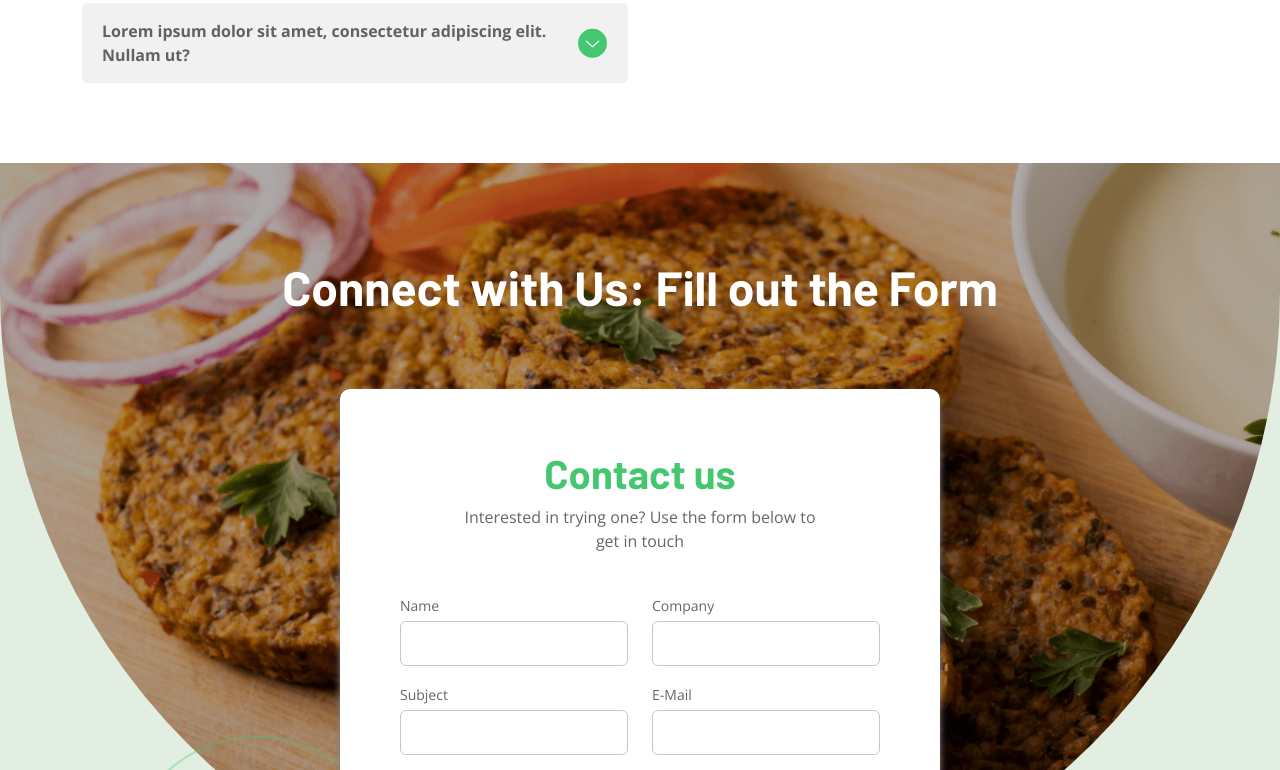
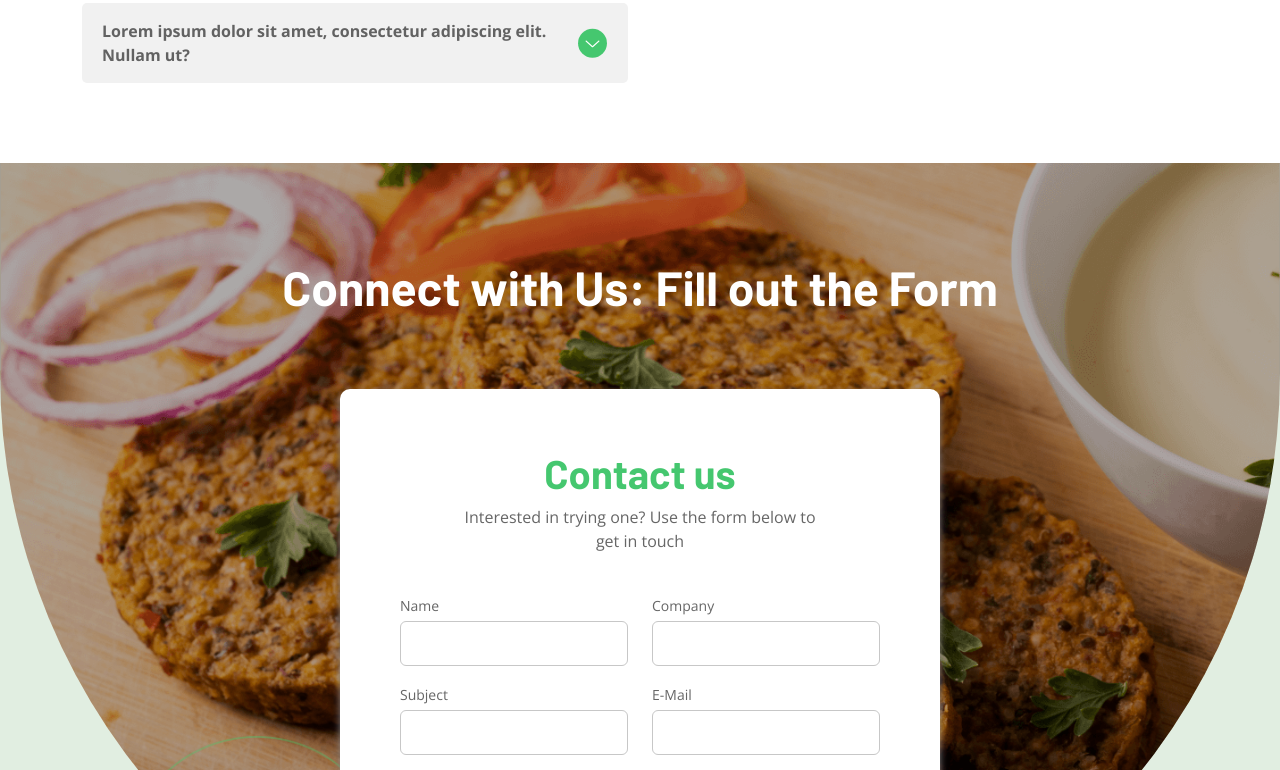
Before and after one commit to codingclap/alt-protein, a plain HTML site: page index.html in a window 1280 px wide. Shown: the part 9118-9888 px from the top of the page. Drawn offline with nearby package versions, Linux system fonts and the light colour scheme.

Commit message:
contact form bg image

```diff
--- a/assets/css/style.css
+++ b/assets/css/style.css
@@ -948,7 +948,7 @@
   background-repeat: no-repeat;
   background-position: center;
   background-size: cover;
-  max-height: 768px;
+  max-height: 850px;
   width: 100%;
   top: 0;
   border-radius: 0px 0px 900px 900px;
```
